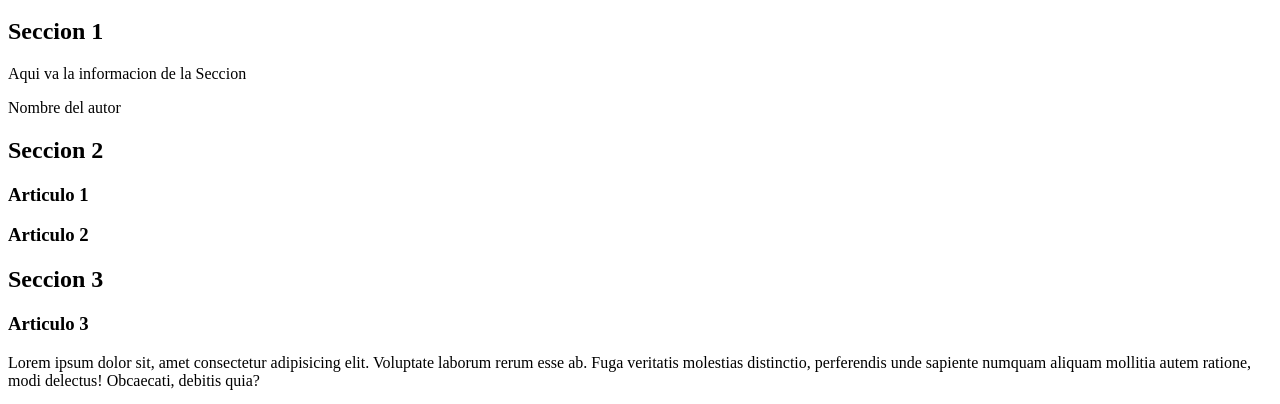
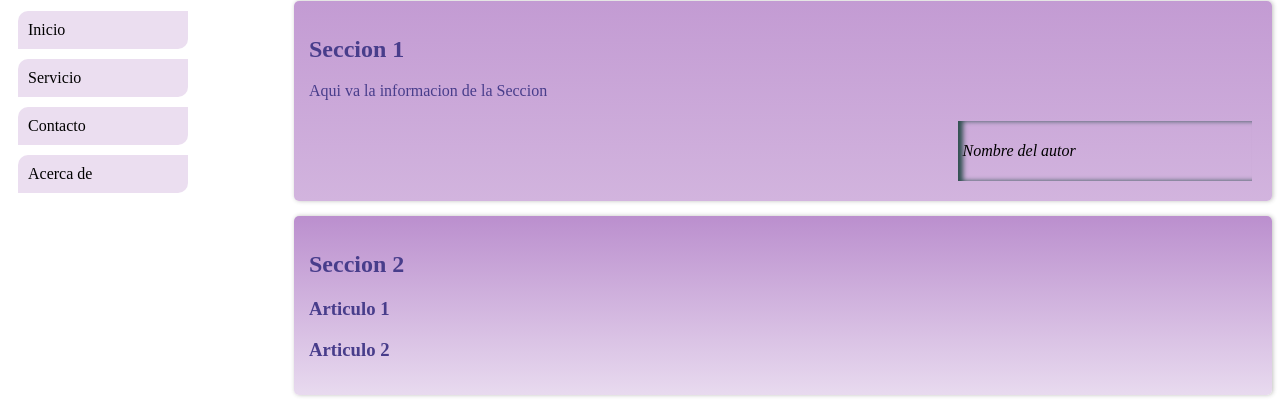
Before and after one commit to Njco1/ejemplo, a plain HTML site: page index.html in a window 1280 px wide. Shown: the part 100-504 px from the top of the page. Drawn offline with Linux system fonts and the light colour scheme; files that its build step writes are made by us from their sources; the site is published under a folder, as on GitHub Pages, so addresses that start at the root find nothing.

Commit message:
Update index.html

```diff
--- a/index.html
+++ b/index.html
@@ -4,7 +4,7 @@
     <meta charset="UTF-8">
     <meta name="viewport" content="width=device-width, initial-scale=1.0">
     <title>Semantica HTML con CSS</title>
-    <link rel="stylesheet" href="/HTML/Clases/5/pagina1/CSS/estilos.css">
+    <link rel="stylesheet" href="CSS/estilos.css">
 </head>
 <body>
     <header>
```
